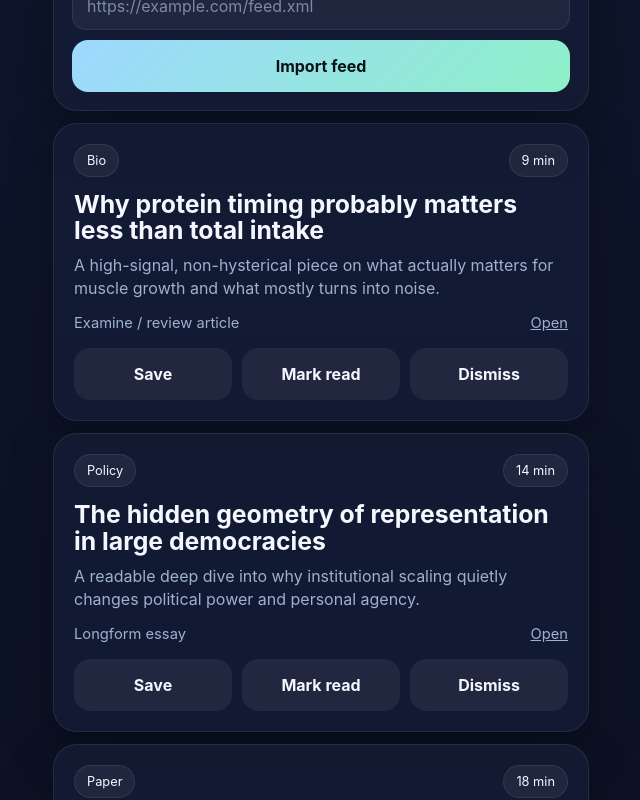
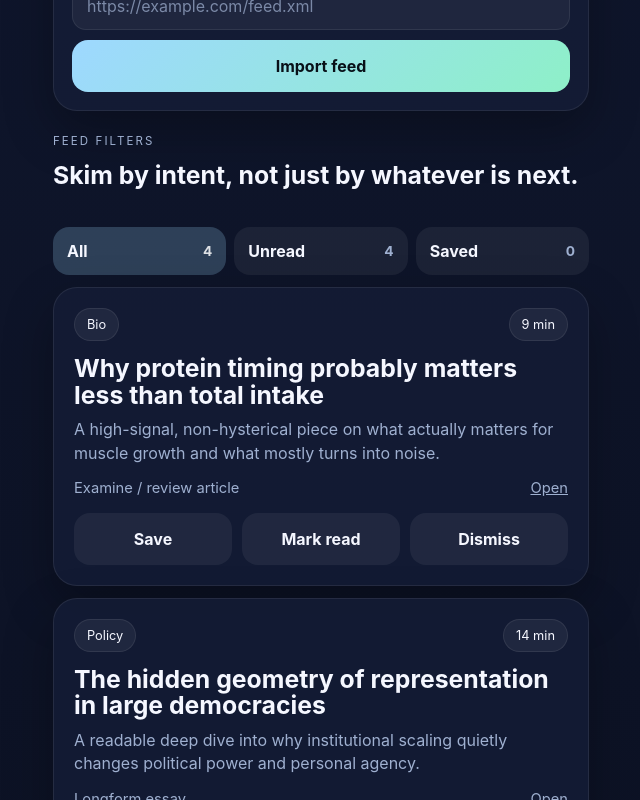
Before and after one commit to zkirby-ai/good-scroll, a Next.js app: page / in a window 1280 px wide. Shown: the part 1220-2020 px from the top of the page, without its empty margins (319-959 px from the left). Built offline with nearby package versions, Linux system fonts and the light colour scheme.

Commit message:
Add feed filters for unread and saved views

```diff
--- a/app/globals.css
+++ b/app/globals.css
@@ -41,6 +41,9 @@ h2 { margin: 14px 0 10px; font-size: 1.55rem; line-height: 1.08; }
   grid-template-columns: 1fr 1fr;
   gap: 12px;
   margin-bottom: 12px;
+}
+.statsGridTriple {
+  grid-template-columns: repeat(3, 1fr);
 }
 .statCard { padding: 18px; }
 .statCard span { color: var(--muted); display: block; }
@@ -132,6 +135,14 @@ h2 { margin: 14px 0 10px; font-size: 1.55rem; line-height: 1.08; }
   word-break: break-word;
   font-size: 0.92rem;
 }
+.feedSection {
+  display: grid;
+  gap: 12px;
+}
+.feedSectionHeader {
+  display: grid;
+  gap: 12px;
+}
 .viewToggle {
   display: grid;
   grid-template-columns: repeat(3, 1fr);
@@ -140,6 +151,21 @@ h2 { margin: 14px 0 10px; font-size: 1.55rem; line-height: 1.08; }
 }
 .toggleButton {
   min-height: 44px;
+}
+.viewToggle.compact .toggleButton {
+  min-height: 48px;
+  display: inline-flex;
+  align-items: center;
+  justify-content: space-between;
+  gap: 8px;
+  padding: 0 14px;
+}
+.viewToggle.compact .toggleButton span {
+  color: var(--muted);
+  font-size: 0.86rem;
+}
+.viewToggle.compact .toggleButton.active span {
+  color: rgba(255,255,255,0.84);
 }
 .focusCard {
   background: linear-gradient(180deg, rgba(158,216,255,0.08), rgba(20, 28, 54, 0.86));
@@ -164,7 +190,8 @@ h2 { margin: 14px 0 10px; font-size: 1.55rem; line-height: 1.08; }
   padding: 0 16px;
 }
 @media (max-width: 520px) {
-  .statsGrid { grid-template-columns: 1fr 1fr; }
+  .statsGrid,
+  .statsGridTriple { grid-template-columns: 1fr 1fr 1fr; }
   .actionGrid { grid-template-columns: 1fr; }
   .focusMeta { flex-direction: column; }
 }
--- a/app/page.tsx
+++ b/app/page.tsx
@@ -29,6 +29,7 @@ type RssImportItem = {
 };
 
 type ViewMode = 'feed' | 'queue' | 'focus';
+type FeedFilter = 'all' | 'unread' | 'saved';
 
 const seedCards: ArticleCard[] = [
   {
@@ -127,6 +128,7 @@ export default function HomePage() {
   const [feedStatus, setFeedStatus] = useState<string>('');
   const [isImportingFeed, setIsImportingFeed] = useState(false);
   const [viewMode, setViewMode] = useState<ViewMode>('feed');
+  const [feedFilter, setFeedFilter] = useState<FeedFilter>('all');
 
   function persist(next: FeedState) {
     setFeedState(next);
@@ -138,12 +140,21 @@ export default function HomePage() {
     () => cards.filter((card) => !feedState.dismissed.includes(card.id)),
     [cards, feedState.dismissed]
   );
+  const unreadCards = useMemo(
+    () => visibleCards.filter((card) => !feedState.read.includes(card.id)),
+    [visibleCards, feedState.read]
+  );
   const savedCards = useMemo(
     () => feedState.saved
       .map((id) => visibleCards.find((card) => card.id === id))
       .filter((card): card is ArticleCard => Boolean(card)),
     [feedState.saved, visibleCards]
   );
+  const filteredFeedCards = useMemo(() => {
+    if (feedFilter === 'saved') return savedCards;
+    if (feedFilter === 'unread') return unreadCards;
+    return visibleCards;
+  }, [feedFilter, savedCards, unreadCards, visibleCards]);
   const unreadSavedCards = useMemo(
     () => savedCards.filter((card) => !feedState.read.includes(card.id)),
     [savedCards, feedState.read]
@@ -152,6 +163,7 @@ export default function HomePage() {
 
   const savedCount = feedState.saved.length;
   const readCount = feedState.read.length;
+  const unreadCount = unreadCards.length;
 
   function markSaved(id: string) {
     const next = {
@@ -289,7 +301,11 @@ export default function HomePage() {
         <p className="sub">Actually scrollable now — but only with things that are worth your attention.</p>
       </section>
 
-      <section className="statsGrid">
+      <section className="statsGrid statsGridTriple">
+        <article className="card statCard">
+          <span>Unread</span>
+          <strong>{unreadCount}</strong>
+        </article>
         <article className="card statCard">
           <span>Saved</span>
           <strong>{savedCount}</strong>
@@ -420,16 +436,48 @@ export default function HomePage() {
       ) : null}
 
       {viewMode === 'feed' ? (
-        <section className="feed">
-          {visibleCards.length ? (
-            visibleCards.map((card) => renderArticleCard(card))
-          ) : (
-            <section className="card emptyCard">
-              <p className="eyebrow">feed cleared</p>
-              <h2>No more good things queued.</h2>
-              <p className="sub">That’s a good problem. Drop another link into the inbox.</p>
-            </section>
-          )}
+        <section className="feedSection">
+          <div className="feedSectionHeader">
+            <div>
+              <p className="eyebrow">feed filters</p>
+              <h2>Skim by intent, not just by whatever is next.</h2>
+            </div>
+            <div className="viewToggle compact" role="tablist" aria-label="Feed filters">
+              <button className={feedFilter === 'all' ? 'toggleButton active' : 'toggleButton'} onClick={() => setFeedFilter('all')}>
+                All <span>{visibleCards.length}</span>
+              </button>
+              <button className={feedFilter === 'unread' ? 'toggleButton active' : 'toggleButton'} onClick={() => setFeedFilter('unread')}>
+                Unread <span>{unreadCount}</span>
+              </button>
+              <button className={feedFilter === 'saved' ? 'toggleButton active' : 'toggleButton'} onClick={() => setFeedFilter('saved')}>
+                Saved <span>{savedCount}</span>
+              </button>
+            </div>
+          </div>
+
+          <section className="feed">
+            {filteredFeedCards.length ? (
+              filteredFeedCards.map((card) => renderArticleCard(card))
+            ) : (
+              <section className="card emptyCard">
+                <p className="eyebrow">{feedFilter === 'saved' ? 'saved queue' : feedFilter === 'unread' ? 'unread cleared' : 'feed cleared'}</p>
+                <h2>
+                  {feedFilter === 'saved'
+                    ? 'Nothing saved yet.'
+                    : feedFilter === 'unread'
+                      ? 'No unread items left in the feed.'
+                      : 'No more good things queued.'}
+                </h2>
+                <p className="sub">
+                  {feedFilter === 'saved'
+                    ? 'Save anything genuinely worth returning to and it will stay easy to find.'
+                    : feedFilter === 'unread'
+                      ? 'That’s the dream. Import a feed or drop in another good link.'
+                      : 'That’s a good problem. Drop another link into the inbox.'}
+                </p>
+              </section>
+            )}
+          </section>
         </section>
       ) : null}
     </main>
```
